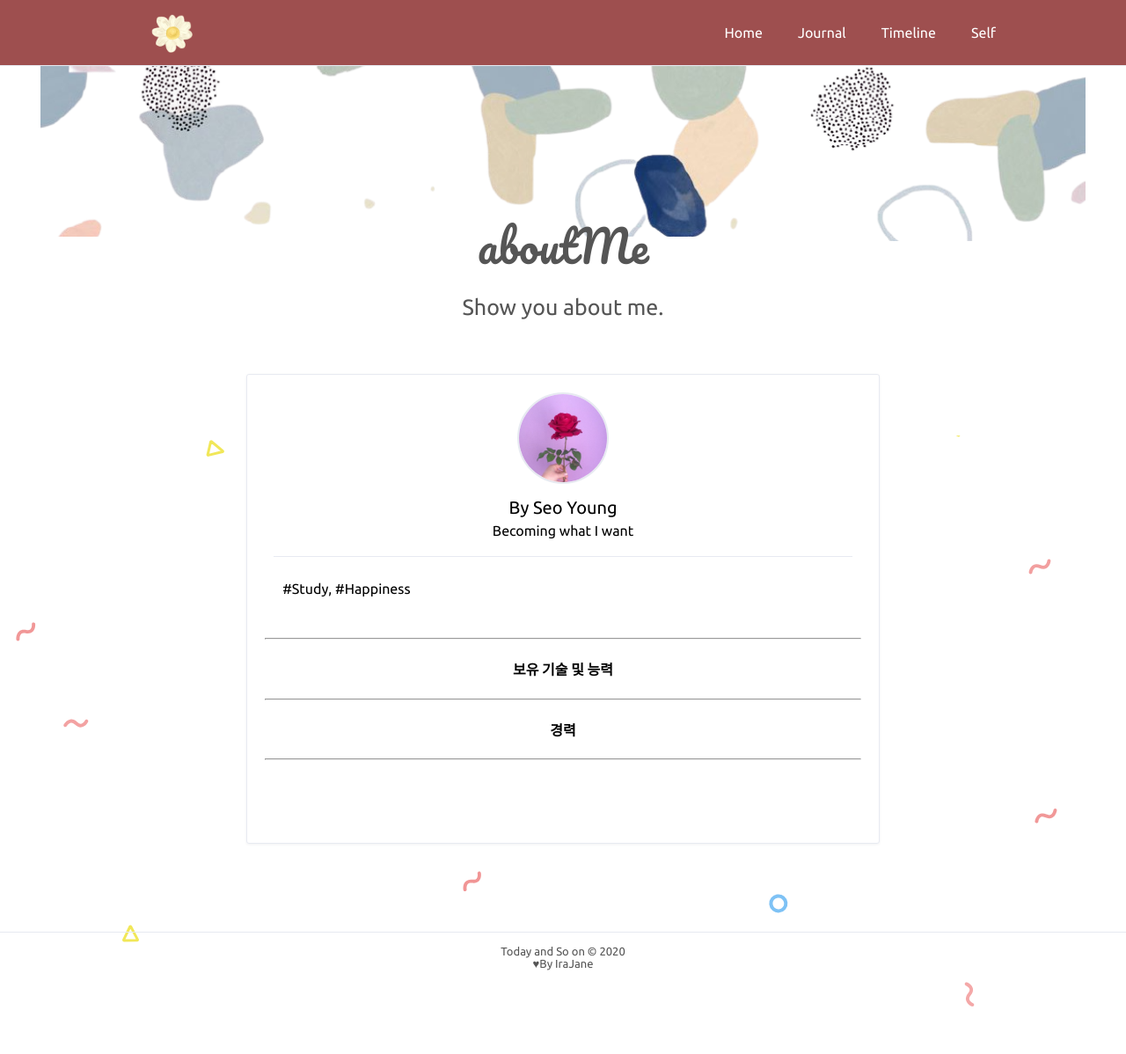
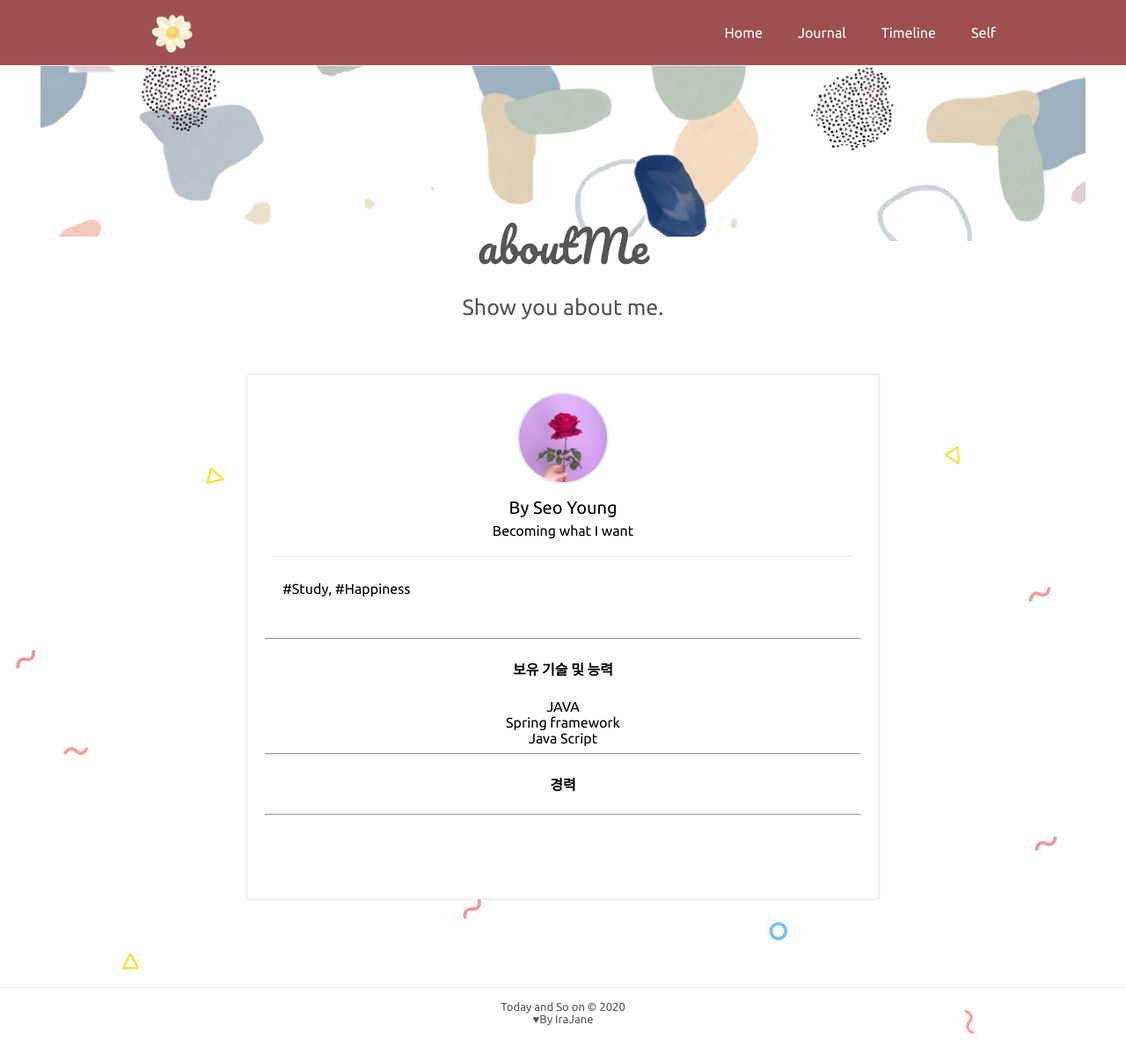
Before and after one commit to IraJane/IraJane.github.io, a Jekyll site: the page built from about.html, in a window 1280 px wide. Shown: the whole page at 88% size. Built offline with Jekyll 4.4.1, drawn with Linux system fonts in a browser that asks for light colours; before the commit the page ends 1135 px from its top, so only the background shows below that.

Commit message:
Update about.html

```diff
--- a/about.html
+++ b/about.html
@@ -22,8 +22,14 @@ description:
         {% endif %}
             <hr>
             <h4>보유 기술 및 능력</h4>
+            <div>JAVA</div>
+            <div>Spring framework</div>
+            <div>Java Script</div>
             <hr>
             <h4>경력</h4>
+            <div>
+                <h5></h5>
+            </div>
             <hr>
             <h4></h4>
         {% if site.SNS %}
```
